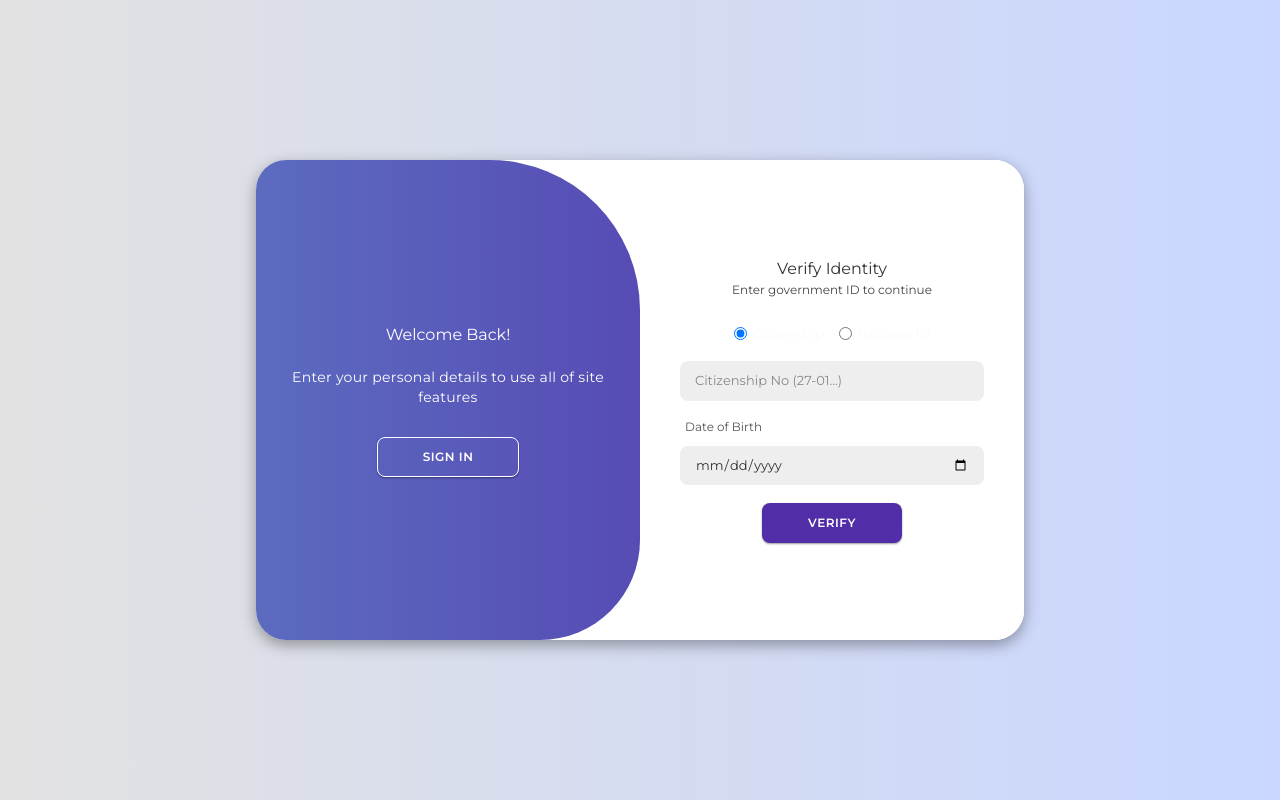
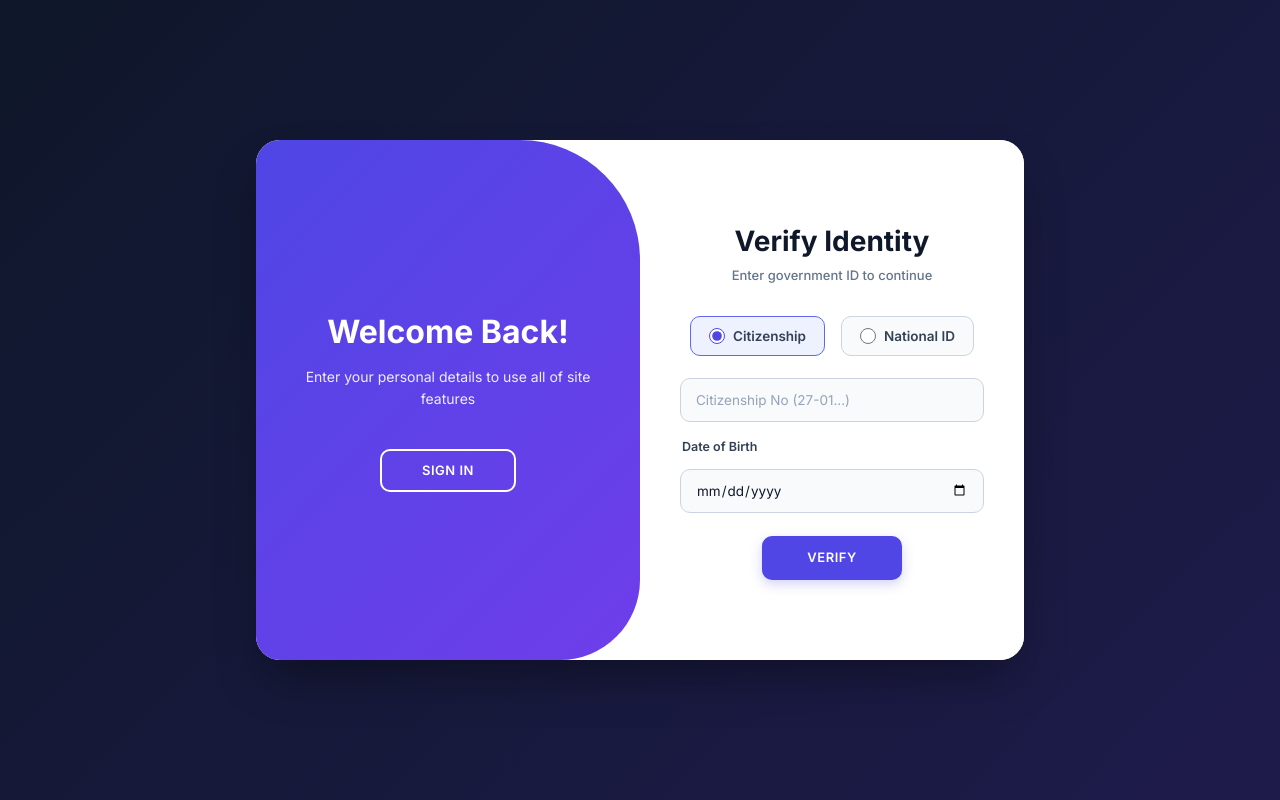
Before and after one commit to tuxeedo/Fair-Traffic-Nepal, a React (Vite) app in the folder frontend/: page /login in a window 1280 px wide. Both pictures are taken after a click on the button "SIGN UP". Built offline with nearby package versions, Linux system fonts and the light colour scheme; no server answers.

Commit message:
Fix high-contrast radio labels and smooth sliding animation on login page

```diff
--- a/frontend/src/pages/LoginPage.css
+++ b/frontend/src/pages/LoginPage.css
@@ -2,114 +2,164 @@
     margin: 0;
     padding: 0;
     box-sizing: border-box;
-    font-family: 'Montserrat', sans-serif;
-    color: inherit;
+    font-family: 'Inter', 'Montserrat', system-ui, sans-serif;
 }
 
 .auth-wrapper {
-    background-color: #c9d6ff;
-    background: linear-gradient(to right, #e2e2e2, #c9d6ff);
+    background-color: #0f172a;
+    background: linear-gradient(135deg, #0f172a 0%, #1e1b4b 100%);
     display: flex;
     align-items: center;
     justify-content: center;
     flex-direction: column;
     height: 100vh;
+    padding: 20px;
 }
 
 .auth-wrapper .auth-container {
-    background-color: #fff;
-    border-radius: 30px;
-    box-shadow: 0 5px 15px rgba(0, 0, 0, 0.35);
+    background-color: #ffffff;
+    border-radius: 24px;
+    box-shadow: 0 25px 50px -12px rgba(0, 0, 0, 0.4);
     position: relative;
     overflow: hidden;
     width: 768px;
     max-width: 100%;
-    min-height: 480px;
+    min-height: 520px;
 }
 
-.auth-wrapper .auth-container p {
-    font-size: 14px;
-    line-height: 20px;
-    letter-spacing: 0.3px;
-    margin: 20px 0;
-    color: #333;
-}
-
-.auth-wrapper .auth-container span {
-    font-size: 12px;
-    color: #444;
-}
-
-.auth-wrapper .auth-container a {
-    color: #333;
-    font-size: 13px;
-    text-decoration: none;
-    margin: 15px 0 10px;
-}
-
-.auth-wrapper .auth-container button {
-    background-color: #512da8;
-    color: #fff;
-    font-size: 12px;
-    padding: 10px 45px;
-    border: 1px solid transparent;
-    border-radius: 8px;
-    font-weight: 600;
-    letter-spacing: 0.5px;
-    text-transform: uppercase;
-    margin-top: 10px;
-    cursor: pointer;
-}
-
-.auth-wrapper .auth-container button.hidden {
-    background-color: transparent;
-    border-color: #fff;
-}
-
+/* Base text color overrides inside forms to prevent white-on-white text */
 .auth-wrapper .auth-container form {
-    background-color: #fff;
+    background-color: #ffffff;
     display: flex;
     align-items: center;
     justify-content: center;
     flex-direction: column;
-    padding: 0 40px;
+    padding: 30px 40px;
     height: 100%;
+    text-align: center;
+    color: #1e293b;
+}
+
+.auth-wrapper .auth-container form h1 {
+    font-size: 1.75rem;
+    font-weight: 700;
+    color: #0f172a !important;
+    -webkit-text-fill-color: #0f172a !important;
+    margin-bottom: 6px;
+}
+
+.auth-wrapper .auth-container form p {
+    font-size: 13.5px;
+    line-height: 20px;
+    margin: 12px 0;
+    color: #475569 !important;
+    -webkit-text-fill-color: #475569 !important;
+}
+
+.auth-wrapper .auth-container form span {
+    font-size: 13px;
+    color: #64748b !important;
+    -webkit-text-fill-color: #64748b !important;
+}
+
+.auth-wrapper .auth-container form label {
+    color: #334155 !important;
+    -webkit-text-fill-color: #334155 !important;
+}
+
+.auth-wrapper .auth-container a {
+    color: #4f46e5;
+    font-size: 13px;
+    text-decoration: none;
+    margin: 14px 0 10px;
+    font-weight: 500;
+    transition: color 0.2s ease;
+}
+
+.auth-wrapper .auth-container a:hover {
+    color: #4338ca;
+    text-decoration: underline;
+}
+
+.auth-wrapper .auth-container button {
+    background-color: #4f46e5;
+    color: #ffffff !important;
+    -webkit-text-fill-color: #ffffff !important;
+    font-size: 13px;
+    padding: 12px 45px;
+    border: none;
+    border-radius: 10px;
+    font-weight: 600;
+    letter-spacing: 0.5px;
+    text-transform: uppercase;
+    margin-top: 15px;
+    cursor: pointer;
+    box-shadow: 0 4px 12px rgba(79, 70, 229, 0.25);
+    transition: all 0.2s ease;
+}
+
+.auth-wrapper .auth-container button:hover:not(:disabled) {
+    background-color: #4338ca;
+    transform: translateY(-1px);
+    box-shadow: 0 6px 16px rgba(79, 70, 229, 0.35);
+}
+
+.auth-wrapper .auth-container button:active:not(:disabled) {
+    transform: scale(0.98);
+}
+
+.auth-wrapper .auth-container button:disabled {
+    opacity: 0.6;
+    cursor: not-allowed;
 }
 
 .auth-wrapper .auth-container input {
-    background-color: #eee;
-    border: none;
+    background-color: #f8fafc;
+    border: 1px solid #cbd5e1;
     margin: 8px 0;
-    padding: 10px 15px;
-    font-size: 13px;
-    border-radius: 8px;
+    padding: 11px 15px;
+    font-size: 13.5px;
+    border-radius: 10px;
     width: 100%;
     outline: none;
-    color: #333;
-    -webkit-text-fill-color: #333;
+    color: #0f172a !important;
+    -webkit-text-fill-color: #0f172a !important;
+    transition: border-color 0.2s, box-shadow 0.2s, background-color 0.2s;
+}
+
+.auth-wrapper .auth-container input:focus {
+    background-color: #ffffff;
+    border-color: #6366f1;
+    box-shadow: 0 0 0 3px rgba(99, 102, 241, 0.15);
 }
 
 .auth-wrapper .auth-container input::placeholder {
-    color: #888;
+    color: #94a3b8;
     opacity: 1;
-    -webkit-text-fill-color: #888;
+    -webkit-text-fill-color: #94a3b8 !important;
 }
 
+/* ─── Sliding Panels Mechanics ─── */
 .auth-wrapper .form-container {
     position: absolute;
     top: 0;
     height: 100%;
-    transition: all 0.6s ease-in-out;
+    transition: transform 0.6s cubic-bezier(0.65, 0, 0.35, 1), opacity 0.5s ease-in-out;
 }
 
 .auth-wrapper .sign-in {
     left: 0;
     width: 50%;
     z-index: 2;
+    opacity: 1;
+    pointer-events: auto;
 }
 
 .auth-wrapper .auth-container.active .sign-in {
     transform: translateX(100%);
+    opacity: 0;
+    z-index: 1;
+    pointer-events: none;
 }
 
 .auth-wrapper .sign-up {
@@ -117,45 +167,41 @@
     width: 50%;
     opacity: 0;
     z-index: 1;
+    pointer-events: none;
 }
 
 .auth-wrapper .auth-container.active .sign-up {
     transform: translateX(100%);
     opacity: 1;
     z-index: 5;
-    animation: auth-move 0.6s;
+    pointer-events: auto;
+    animation: auth-show 0.6s cubic-bezier(0.65, 0, 0.35, 1);
 }
 
-@keyframes auth-move {
-
-    0%,
-    49.99% {
+@keyframes auth-show {
+    0%, 49.99% {
         opacity: 0;
         z-index: 1;
     }
-
-    50%,
-    100% {
+    50%, 100% {
         opacity: 1;
         z-index: 5;
     }
 }
 
-.auth-wrapper .social-icons {
-    margin: 20px 0;
+/* Custom scrollbar for sign up step forms if long */
+.auth-wrapper .sign-up::-webkit-scrollbar {
+    width: 6px;
+}
+.auth-wrapper .sign-up::-webkit-scrollbar-track {
+    background: transparent;
+}
+.auth-wrapper .sign-up::-webkit-scrollbar-thumb {
+    background: #cbd5e1;
+    border-radius: 4px;
 }
 
-.auth-wrapper .social-icons a {
-    border: 1px solid #ccc;
-    border-radius: 20%;
-    display: inline-flex;
-    justify-content: center;
-    align-items: center;
-    margin: 0 3px;
-    width: 40px;
-    height: 40px;
-}
-
+/* ─── Overlay Toggle Slider ─── */
 .auth-wrapper .toggle-container {
     position: absolute;
     top: 0;
@@ -163,39 +209,24 @@
     width: 50%;
     height: 100%;
     overflow: hidden;
-    transition: all 0.6s ease-in-out;
-    border-radius: 150px 0 0 100px;
-    z-index: 1000;
+    transition: transform 0.6s cubic-bezier(0.65, 0, 0.35, 1), border-radius 0.6s cubic-bezier(0.65, 0, 0.35, 1);
+    border-radius: 120px 0 0 80px;
+    z-index: 100;
 }
 
 .auth-wrapper .auth-container.active .toggle-container {
     transform: translateX(-100%);
-    border-radius: 0 150px 100px 0;
+    border-radius: 0 120px 80px 0;
 }
 
 .auth-wrapper .toggle {
-    background-color: #512da8;
-    height: 100%;
-    background: linear-gradient(to right, #5c6bc0, #512da8);
-    color: #fff;
+    background: linear-gradient(135deg, #4f46e5 0%, #7c3aed 100%);
     position: relative;
     left: -100%;
     height: 100%;
     width: 200%;
     transform: translateX(0);
-    transition: all 0.6s ease-in-out;
-}
-
-.auth-wrapper .toggle h1,
-.auth-wrapper .toggle p,
-.auth-wrapper .toggle span {
-    color: #fff;
-    -webkit-text-fill-color: #fff;
-}
-
-.auth-wrapper .form-container h1 {
-    color: #333;
-    -webkit-text-fill-color: #333;
+    transition: transform 0.6s cubic-bezier(0.65, 0, 0.35, 1);
 }
 
 .auth-wrapper .auth-container.active .toggle {
@@ -210,11 +241,43 @@
     align-items: center;
     justify-content: center;
     flex-direction: column;
-    padding: 0 30px;
+    padding: 0 40px;
     text-align: center;
     top: 0;
-    transform: translateX(0);
-    transition: all 0.6s ease-in-out;
+    transition: transform 0.6s cubic-bezier(0.65, 0, 0.35, 1);
+}
+
+.auth-wrapper .toggle-panel h1 {
+    font-size: 2rem;
+    font-weight: 700;
+    color: #ffffff !important;
+    -webkit-text-fill-color: #ffffff !important;
+    margin-bottom: 10px;
+}
+
+.auth-wrapper .toggle-panel p {
+    font-size: 14px;
+    line-height: 22px;
+    color: rgba(255, 255, 255, 0.9) !important;
+    -webkit-text-fill-color: rgba(255, 255, 255, 0.9) !important;
+    margin-bottom: 24px;
+}
+
+.auth-wrapper .toggle-panel button.hidden {
+    background-color: transparent !important;
+    border: 2px solid #ffffff !important;
+    color: #ffffff !important;
+    -webkit-text-fill-color: #ffffff !important;
+    box-shadow: none !important;
+    padding: 10px 40px;
+    border-radius: 10px;
+    font-size: 13px;
+    font-weight: 600;
+}
+
+.auth-wrapper .toggle-panel button.hidden:hover {
+    background-color: rgba(255, 255, 255, 0.15) !important;
+    transform: scale(1.03);
 }
 
 .auth-wrapper .toggle-left {
--- a/frontend/src/pages/LoginPage.jsx
+++ b/frontend/src/pages/LoginPage.jsx
@@ -159,11 +159,27 @@ export default function LoginPage() {
         <div className="form-container sign-up" style={{ overflowY: 'auto' }}>
           {step === 1 ? (
             <form onSubmit={handleVerifyIdentity}>
-              <h1>Verify Identity</h1>
-              <span style={{ marginBottom: '15px' }}>Enter government ID to continue</span>
+              <h1 style={{ color: '#0f172a', fontWeight: 700, fontSize: '1.75rem', marginBottom: '4px' }}>Verify Identity</h1>
+              <span style={{ marginBottom: '16px', color: '#64748b', fontSize: '13px', fontWeight: 500, display: 'block' }}>
+                Enter government ID to continue
+              </span>
 
-              <div style={{ display: 'flex', gap: '15px', margin: '10px 0', width: '100%', justifyContent: 'center' }}>
-                <label style={{ fontSize: '13px', cursor: 'pointer', display: 'flex', alignItems: 'center', gap: '5px' }}>
+              <div style={{ display: 'flex', gap: '16px', margin: '14px 0', width: '100%', justifyContent: 'center' }}>
+                <label style={{
+                  fontSize: '13.5px',
+                  fontWeight: 600,
+                  cursor: 'pointer',
+                  display: 'flex',
+                  alignItems: 'center',
+                  gap: '8px',
+                  color: identityType === 'citizenship' ? '#4f46e5' : '#334155',
+                  background: identityType === 'citizenship' ? '#eef2ff' : '#f8fafc',
+                  padding: '9px 18px',
+                  borderRadius: '10px',
+                  border: identityType === 'citizenship' ? '1.5px solid #6366f1' : '1px solid #cbd5e1',
+                  transition: 'all 0.2s ease',
+                  userSelect: 'none'
+                }}>
                   <input
                     type="radio"
                     name="idType"
@@ -172,11 +188,25 @@ export default function LoginPage() {
                       setIdentityType('citizenship');
                       setIdentityNumber('');
                     }}
-                    style={{ width: 'auto', margin: 0 }}
+                    style={{ accentColor: '#4f46e5', width: '16px', height: '16px', margin: 0, cursor: 'pointer' }}
                   />
                   Citizenship
                 </label>
-                <label style={{ fontSize: '13px', cursor: 'pointer', display: 'flex', alignItems: 'center', gap: '5px' }}>
+                <label style={{
+                  fontSize: '13.5px',
+                  fontWeight: 600,
+                  cursor: 'pointer',
+                  display: 'flex',
+                  alignItems: 'center',
+                  gap: '8px',
+                  color: identityType === 'nid' ? '#4f46e5' : '#334155',
+                  background: identityType === 'nid' ? '#eef2ff' : '#f8fafc',
+                  padding: '9px 18px',
+                  borderRadius: '10px',
+                  border: identityType === 'nid' ? '1.5px solid #6366f1' : '1px solid #cbd5e1',
+                  transition: 'all 0.2s ease',
+                  userSelect: 'none'
+                }}>
                   <input
                     type="radio"
                     name="idType"
@@ -185,7 +215,7 @@ export default function LoginPage() {
                       setIdentityType('nid');
                       setIdentityNumber('');
                     }}
-                    style={{ width: 'auto', margin: 0 }}
+                    style={{ accentColor: '#4f46e5', width: '16px', height: '16px', margin: 0, cursor: 'pointer' }}
                   />
                   National ID
                 </label>
@@ -204,8 +234,10 @@ export default function LoginPage() {
                 required
               />
 
-              <div style={{ width: '100%', textAlign: 'left', marginTop: '5px' }}>
-                <label style={{ fontSize: '12px', color: '#555', marginLeft: '5px' }}>Date of Birth</label>
+              <div style={{ width: '100%', textAlign: 'left', marginTop: '8px' }}>
+                <label style={{ fontSize: '12.5px', fontWeight: 600, color: '#334155', marginLeft: '2px', display: 'block', marginBottom: '4px' }}>
+                  Date of Birth
+                </label>
                 <input
                   type="date"
                   value={dateOfBirth}
```
